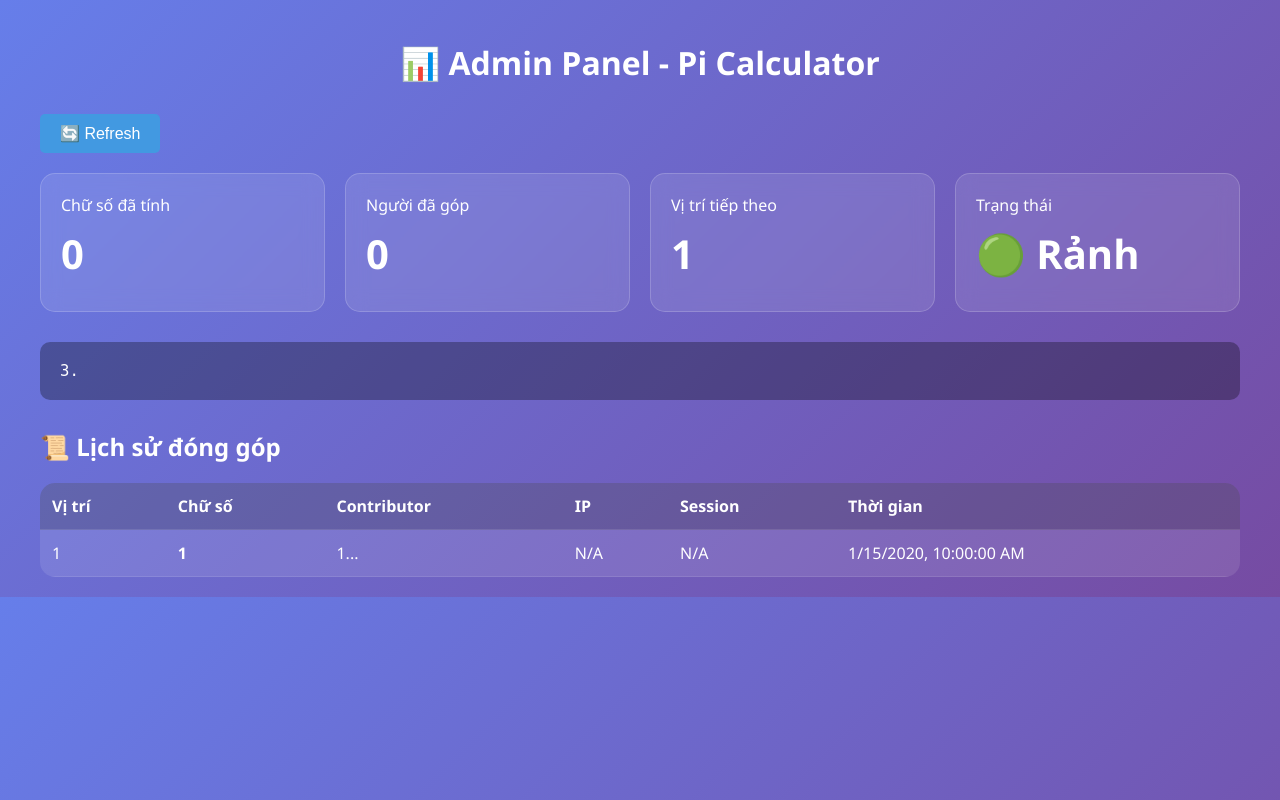
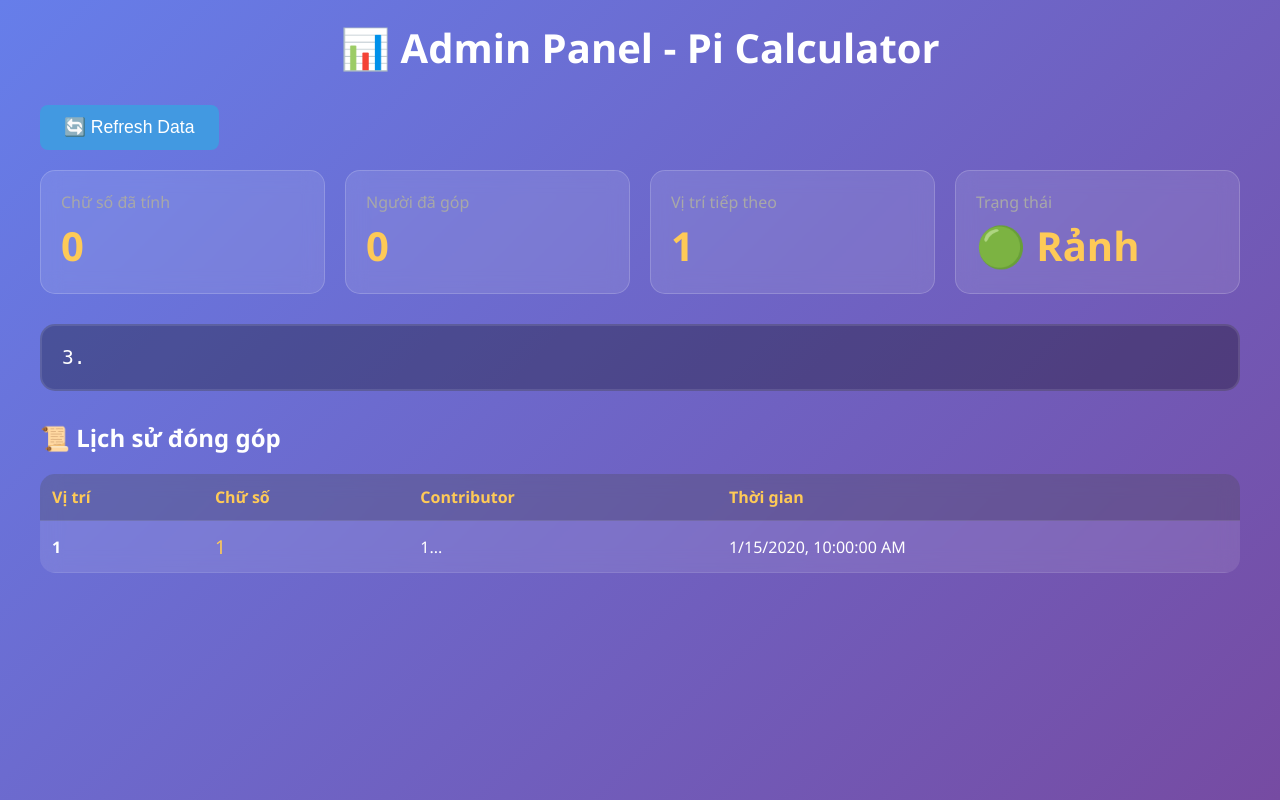
Before and after one commit to nam348tnh3gp/Count-Pi, a Flask app: page /admin in a window 1280 px wide. Run offline with Flask 3, Linux system fonts and the light colour scheme; data comes from the database, SQL or seed files in the repository; tables that the repository leaves empty hold one stand-in row (values such as "Sample post").

Commit message:
Update admin.html

```diff
--- a/templates/admin.html
+++ b/templates/admin.html
@@ -5,10 +5,16 @@
     <meta name="viewport" content="width=device-width, initial-scale=1.0">
     <title>Admin - Pi Calculator</title>
     <style>
+        * {
+            margin: 0;
+            padding: 0;
+            box-sizing: border-box;
+        }
+
         body {
             font-family: 'Segoe UI', Tahoma, Geneva, Verdana, sans-serif;
             background: linear-gradient(135deg, #667eea 0%, #764ba2 100%);
-            margin: 0;
+            min-height: 100vh;
             padding: 20px;
             color: #fff;
         }
@@ -21,6 +27,24 @@
         h1 {
             text-align: center;
             margin-bottom: 30px;
+            font-size: 2.5em;
+        }
+
+        .refresh-btn {
+            background: #4299e1;
+            color: white;
+            border: none;
+            padding: 12px 24px;
+            border-radius: 8px;
+            cursor: pointer;
+            font-size: 1.1em;
+            margin-bottom: 20px;
+            transition: all 0.3s;
+        }
+
+        .refresh-btn:hover {
+            background: #3182ce;
+            transform: translateY(-2px);
         }
 
         .stats-grid {
@@ -38,25 +62,33 @@
             border: 1px solid rgba(255, 255, 255, 0.18);
         }
 
+        .stat-label {
+            font-size: 1em;
+            color: #a8a8a8;
+            margin-bottom: 5px;
+        }
+
         .stat-value {
             font-size: 2.5em;
             font-weight: bold;
-            margin: 10px 0;
+            color: #feca57;
         }
 
         .pi-display {
             background: rgba(0, 0, 0, 0.3);
-            border-radius: 10px;
+            border-radius: 15px;
             padding: 20px;
             font-family: monospace;
-            font-size: 1.2em;
+            font-size: 1.5em;
             word-wrap: break-word;
             margin-bottom: 30px;
+            border: 2px solid rgba(255, 255, 255, 0.1);
         }
 
         table {
             width: 100%;
             background: rgba(255, 255, 255, 0.1);
+            backdrop-filter: blur(10px);
             border-radius: 15px;
             overflow: hidden;
             border-collapse: collapse;
@@ -71,6 +103,7 @@
         th {
             background: rgba(0, 0, 0, 0.2);
             font-weight: bold;
+            color: #feca57;
         }
 
         tr:hover {
@@ -78,34 +111,21 @@
         }
 
         .badge {
-            padding: 5px 10px;
-            border-radius: 5px;
+            padding: 4px 8px;
+            border-radius: 4px;
             font-size: 0.9em;
-        }
-
-        .badge.active {
             background: #48bb78;
             color: white;
         }
 
-        .badge.inactive {
-            background: #f56565;
-            color: white;
+        .status-active {
+            color: #48bb78;
+            font-weight: bold;
         }
 
-        .refresh-btn {
-            background: #4299e1;
-            color: white;
-            border: none;
-            padding: 10px 20px;
-            border-radius: 5px;
-            cursor: pointer;
-            font-size: 1em;
-            margin-bottom: 20px;
-        }
-
-        .refresh-btn:hover {
-            background: #3182ce;
+        .status-inactive {
+            color: #f56565;
+            font-weight: bold;
         }
     </style>
 </head>
@@ -113,43 +133,43 @@
     <div class="container">
         <h1>📊 Admin Panel - Pi Calculator</h1>
 
-        <button class="refresh-btn" onclick="refreshData()">🔄 Refresh</button>
+        <button class="refresh-btn" onclick="refreshData()">
+            🔄 Refresh Data
+        </button>
 
         <div class="stats-grid" id="stats">
             <div class="stat-card">
-                <div>Chữ số đã tính</div>
+                <div class="stat-label">Chữ số đã tính</div>
                 <div class="stat-value" id="digitCount">0</div>
             </div>
             <div class="stat-card">
-                <div>Người đã góp</div>
+                <div class="stat-label">Người đã góp</div>
                 <div class="stat-value" id="contributorCount">0</div>
             </div>
             <div class="stat-card">
-                <div>Vị trí tiếp theo</div>
+                <div class="stat-label">Vị trí tiếp theo</div>
                 <div class="stat-value" id="nextPosition">1</div>
             </div>
             <div class="stat-card">
-                <div>Trạng thái</div>
+                <div class="stat-label">Trạng thái</div>
                 <div class="stat-value" id="status">🟢 Rảnh</div>
             </div>
         </div>
 
         <div class="pi-display" id="piDisplay">3.</div>
 
-        <h2>📜 Lịch sử đóng góp</h2>
+        <h2 style="margin-bottom: 20px;">📜 Lịch sử đóng góp</h2>
         <table id="historyTable">
             <thead>
                 <tr>
                     <th>Vị trí</th>
                     <th>Chữ số</th>
                     <th>Contributor</th>
-                    <th>IP</th>
-                    <th>Session</th>
                     <th>Thời gian</th>
                 </tr>
             </thead>
             <tbody id="historyBody">
-                <tr><td colspan="6" style="text-align: center;">Đang tải...</td></tr>
+                <tr><td colspan="4" style="text-align: center;">Đang tải...</td></tr>
             </tbody>
         </table>
     </div>
@@ -161,6 +181,7 @@
                 const statusRes = await fetch('/api/status');
                 const status = await statusRes.json();
 
+                if (status.success) {
                     document.getElementById('digitCount').textContent = status.length;
                     document.getElementById('contributorCount').textContent = status.total_contributors;
                     document.getElementById('nextPosition').textContent = status.next_position;
@@ -171,6 +192,7 @@
                     } else {
                         document.getElementById('status').innerHTML = '🟢 Rảnh';
                     }
+                }
 
                 // Get history
                 const historyRes = await fetch('/api/history?limit=100');
@@ -179,25 +201,29 @@
                 const tbody = document.getElementById('historyBody');
                 tbody.innerHTML = '';
 
+                if (history.length === 0) {
+                    tbody.innerHTML = '<tr><td colspan="4" style="text-align: center;">Chưa có dữ liệu</td></tr>';
+                } else {
                     history.forEach(item => {
                         const row = tbody.insertRow();
                         row.innerHTML = `
-                        <td>${item.position}</td>
-                        <td><strong>${item.digit}</strong></td>
+                            <td><strong>${item.position}</strong></td>
+                            <td style="font-size: 1.2em; color: #feca57;">${item.digit}</td>
                             <td>${item.contributor}</td>
-                        <td>${item.ip || 'N/A'}</td>
-                        <td>${item.session || 'N/A'}</td>
                             <td>${new Date(item.time).toLocaleString()}</td>
                         `;
                     });
+                }
 
             } catch (error) {
                 console.error('Error refreshing:', error);
+                document.getElementById('historyBody').innerHTML =
+                    '<tr><td colspan="4" style="text-align: center; color: #f56565;">Lỗi tải dữ liệu</td></tr>';
             }
         }
 
-        // Refresh every 5 seconds
-        setInterval(refreshData, 5000);
+        // Auto refresh
+        setInterval(refreshData, 3000);
         refreshData();
     </script>
 </body>
```
Lines whose indentation alone changed are shown as unchanged.
